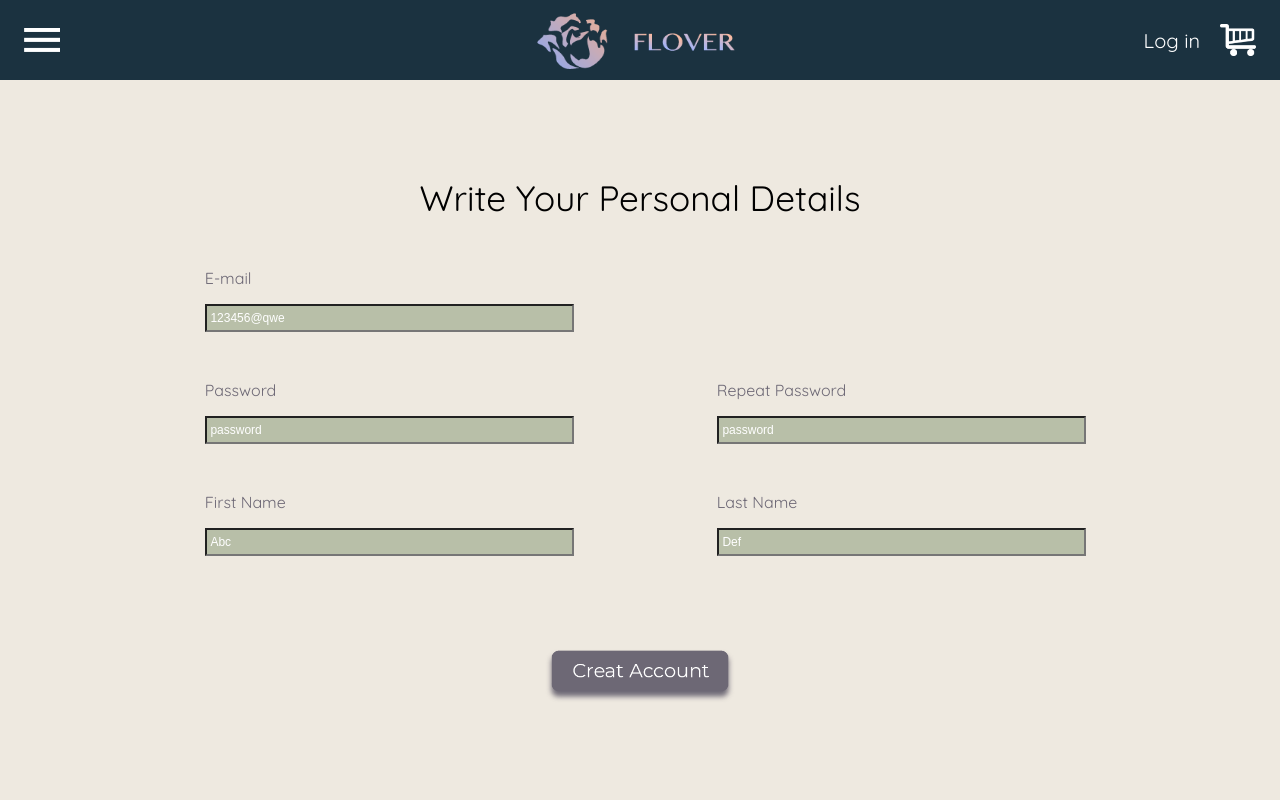
After one commit to gang1997116/flover, a PHP site: page /createcount.html in a window 1280 px wide. The commit adds this page. Run offline with PHP 8.4, Linux system fonts and the light colour scheme.

Commit message:
新增创造账户页
新增创造账户(createcount)页,更改部分样式

```diff
--- /dev/null
+++ b/createcount.html
@@ -0,0 +1,46 @@
+<!DOCTYPE html>
+<html lang="en">
+<head>
+    <meta charset="UTF-8">
+    <title>Log in</title>
+    <link type="text/css" rel="stylesheet" href="css/create-style.css">
+    <link href="https://fonts.googleapis.com/css?family=Quicksand&display=swap" rel="stylesheet">
+</head>
+<body>
+<header>
+    <div class="container">
+        <div class="left"><img src="images/菜单标.png" alt=""></div>
+        <div class="middle"><a href="index.html"><img  class="center" src="images/资源%2057.png" alt=""></a> </div>
+        <div class="right"><a>Log in</a><img  src="images/购物车图标.png" alt=""> </div>
+
+    </div>
+</header>
+<main>
+    <h1>Write Your Personal Details</h1>
+<div class="old">
+    <div class="content">
+
+    <p>E-mail</p>
+    <input type="text" placeholder="123456@qwe">
+    <p>Password</p>
+    <input type="password" placeholder="password">
+        <p>First Name</p>
+        <input type="text" placeholder="Abc">
+
+    </div>
+</div>
+<div class="new">
+    <div class="content">
+        <p class="empty">E-mail</p>
+        <input type="text" class="empty">
+        <p>Repeat Password</p>
+        <input type="password" placeholder="password">
+        <p>Last Name</p>
+        <input type="text" placeholder="Def">
+
+</div>
+</div>
+    <img src="images/button8.png" alt="">
+</main>
+</body>
+</html>
--- /dev/null
+++ b/css/create-style.css
@@ -0,0 +1,159 @@
+html, body{
+    height: 100%;
+    width: 100%;
+    margin: 0;
+    font-family: 'Quicksand', sans-serif;
+
+}
+a{
+    color: white;
+
+}
+a:hover {
+    color: gray;
+
+
+}
+header{
+    height: 5em;
+    width: 100%;
+    position: fixed;
+    z-index: 1;
+
+}
+.container{
+    width:100%;
+    display: flex;
+    height: 5rem;
+    background-color: #1B3240;
+}
+.left, .middle, .right {
+    display: inline-block;
+    margin: auto 0;
+    float: left;
+
+}
+.left{
+padding-left: 1.5em;
+    width:10%;
+    display: flex;
+    height: 100%;
+}
+.left img{
+    width: 36px;
+    margin: auto 0;
+    cursor: pointer;
+}
+
+.middle{
+    width: 100%;
+}
+.center{
+    height: 4.5rem;
+    width: 200px;
+    margin: 0.25em auto;
+    display: block;
+    cursor: pointer;
+}
+.right{
+    width:10%;
+    padding-right: 1.5em;
+    display: flex;
+    height: 100%;
+}
+.right a{
+    white-space:nowrap;
+    color: white;
+    font-size: 20px;
+    padding-right:1em;
+    margin: auto 0;
+    width:100%;
+    text-align: center;
+}
+.right a:hover {
+    color: gray;
+    cursor: pointer;
+}
+.right img {
+    float: right;
+    width: 36px;
+    margin: auto 0;
+    cursor: pointer;
+}
+
+main{
+    background-color: #EEE9E0;
+    height: 100%;
+    padding: 0 10%;
+
+}
+.old, .new{
+    width:50%;
+    display: block;
+    height: 50%;
+    position: relative;
+    float: left;
+
+}
+
+.content{
+    height: 80%;
+    width: 70%;
+    padding: 0% 15%;
+    position: relative;
+
+}
+main img{
+    display: block;
+    height: 5em;
+    padding-top: 1em;
+    margin: 0em auto;
+    cursor: pointer;
+
+}
+
+.empty{
+    visibility: hidden;
+}
+
+
+h1{
+    font-size: 2.2em;
+    font-weight: 200;
+    padding-top: 5em;
+    margin: 0;
+    text-align: center;
+}
+h4{
+    font-size: 1.1em;
+    margin: 0;
+    padding-top: 0.5em;
+    font-weight: 100;
+}
+#secondh4{
+    margin-top:3em;
+}
+input{
+    background-color: #B8BFA8;
+    width:100%;
+    height:2em;
+    color: white;
+    padding: 0 1%;
+    font-size: 12px;
+
+
+}
+input::-ms-input-placeholder{
+     color: white;
+ }
+input::-webkit-input-placeholder{
+    color: white;
+}
+input::-moz-placeholder{
+    color: white;
+}
+p{
+    padding-top:2em;
+
+    color: #6D6875;
+}
--- a/log.html
+++ b/log.html
@@ -10,7 +10,7 @@
 <header>
     <div class="container">
         <div class="left"><img src="images/菜单标.png" alt=""></div>
-        <div class="middle"><img href="index.html" class="center" src="images/资源%2057.png" alt=""> </div>
+        <div class="middle"><a href="index.html"><img  class="center" src="images/资源%2057.png" alt=""></a> </div>
         <div class="right"><a>Log in</a><img  src="images/购物车图标.png" alt=""> </div>
 
     </div>
@@ -34,7 +34,7 @@
         access the registration form.</h4>
     <h4 id="secondh4">By giving us your details, purchasing in Flover will be faster
         and an enjoyable experience.</h4>
-    <img id="create" src="images/button8.png" alt="">
+    <a href="createcount.html"><img id="create" src="images/button8.png" alt=""></a>
 </div>
 </div>
 </main>
```
Also changed, not shown: css/log-style.css (+13 -3 lines), css/style.css (+8 -6 lines), images/button6.png (added), images/button7.png (added), images/button8.png (added), images/contactbg.png, images/主页logo字.png (added), images/层四logo.png (added), images/新右边花.png (added), images/菜单标.png (added), images/购物车图标.png (added), images/资源 56.png (added), images/资源 57.png (added), 1 other file.
